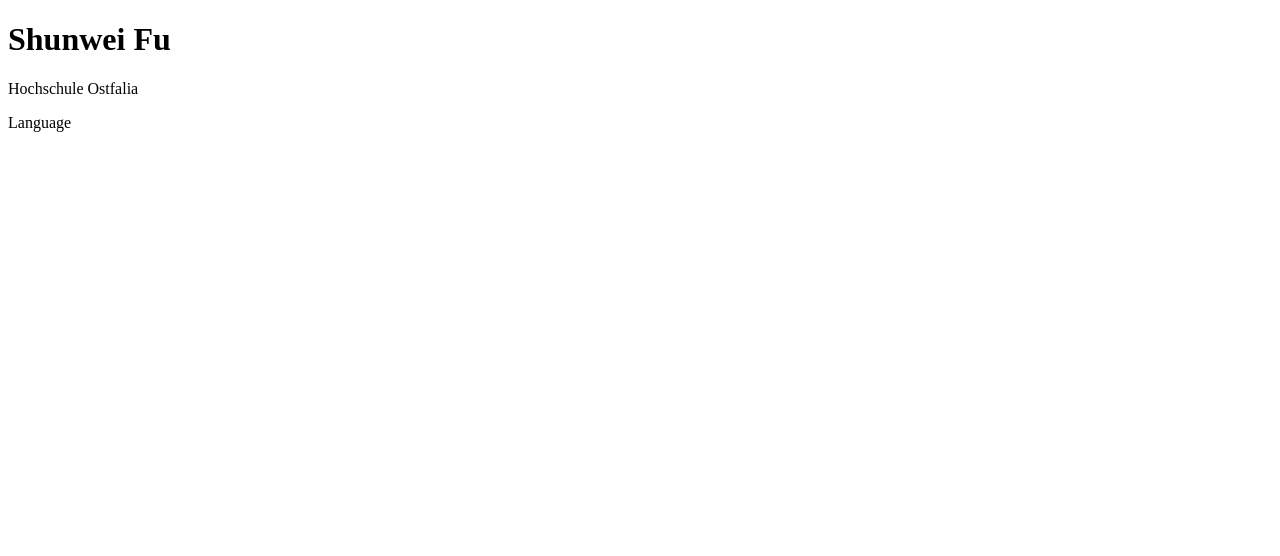
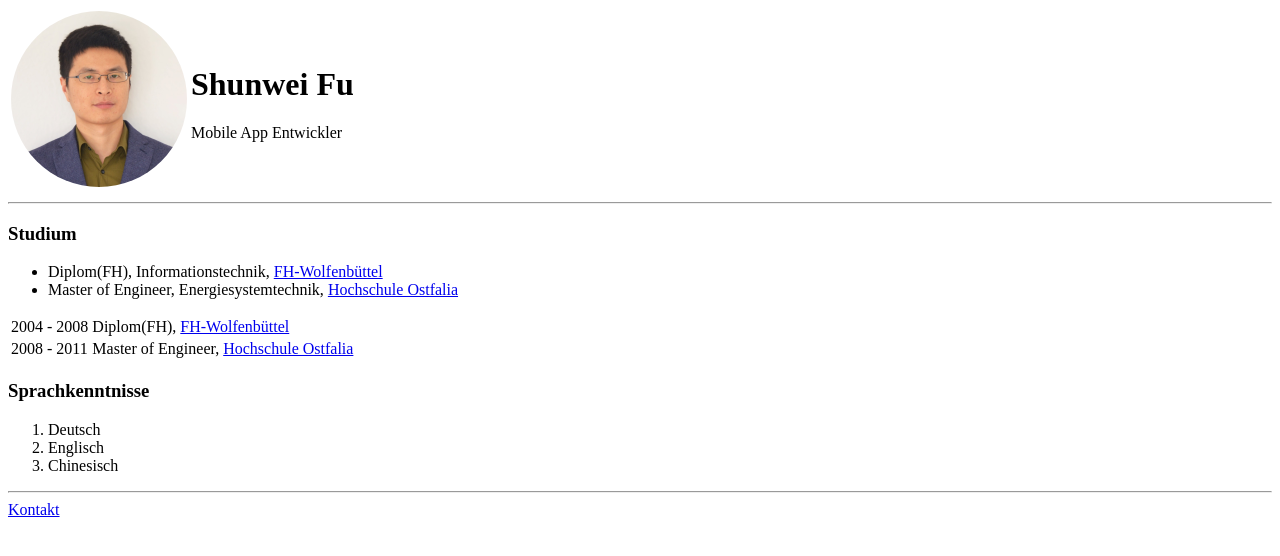
Before and after one commit to Shunwei/cv, a plain HTML site: page index.html in a window 1280 px wide. Drawn offline with Linux system fonts and the light colour scheme.

Commit message:
add table and link

```diff
--- a/index.html
+++ b/index.html
@@ -3,13 +3,44 @@
 
 <head>
   <meta charset="utf-8">
-  <title>CV</title>
+  <title>Shunwei's Personal Site</title>
 </head>
 
 <body>
-  <h1>Shunwei Fu</h1>
-  <p>Hochschule Ostfalia</p>
-  <p>Language</p>
+<table>
+  <tr>
+    <td><img src="image/shunwei.png" alt="shunwei profile picture"></td>
+    <td><h1>Shunwei Fu</h1>
+    <p>Mobile App Entwickler</p></td>
+  </tr>
+</table>
+
+<hr>
+<h3>Studium</h3>
+  <ul>
+    <li>Diplom(FH), Informationstechnik, <a href="https://www.ostfalia.de/cms/de">FH-Wolfenbüttel</a></li>
+    <li>Master of Engineer, Energiesystemtechnik, <a href="https://www.ostfalia.de/cms/de">Hochschule Ostfalia</a></li>
+  </ul>
+  <table>
+    <tr>
+      <td>2004 - 2008</td>
+      <td>Diplom(FH), <a href="https://www.ostfalia.de/cms/de">FH-Wolfenbüttel</a></td>
+    </tr>
+    <tr>
+      <td>2008 - 2011</td>
+      <td>Master of Engineer, <a href="https://www.ostfalia.de/cms/de">Hochschule Ostfalia</a></td>
+    </tr>
+  </table>
+
+  <h3>Sprachkenntnisse</h3>
+  <ol>
+    <li>Deutsch</li>
+    <li>Englisch</li>
+    <li>Chinesisch</li>
+  </ol>
+
+<hr>
+<a href="contact.html">Kontakt</a>
 </body>
 
 </html>
```
Also changed, not shown: contact.html (added, +10 -0 lines), image/shunwei.png (added).
